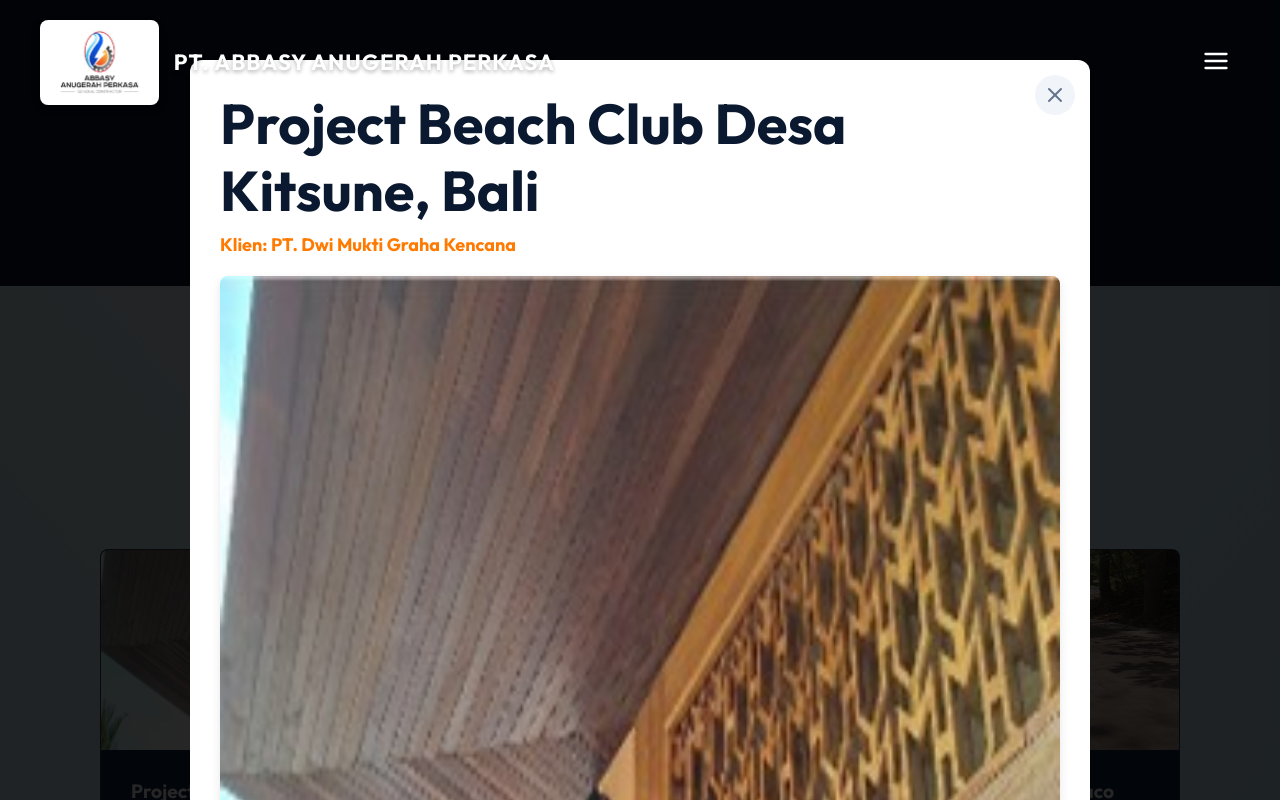
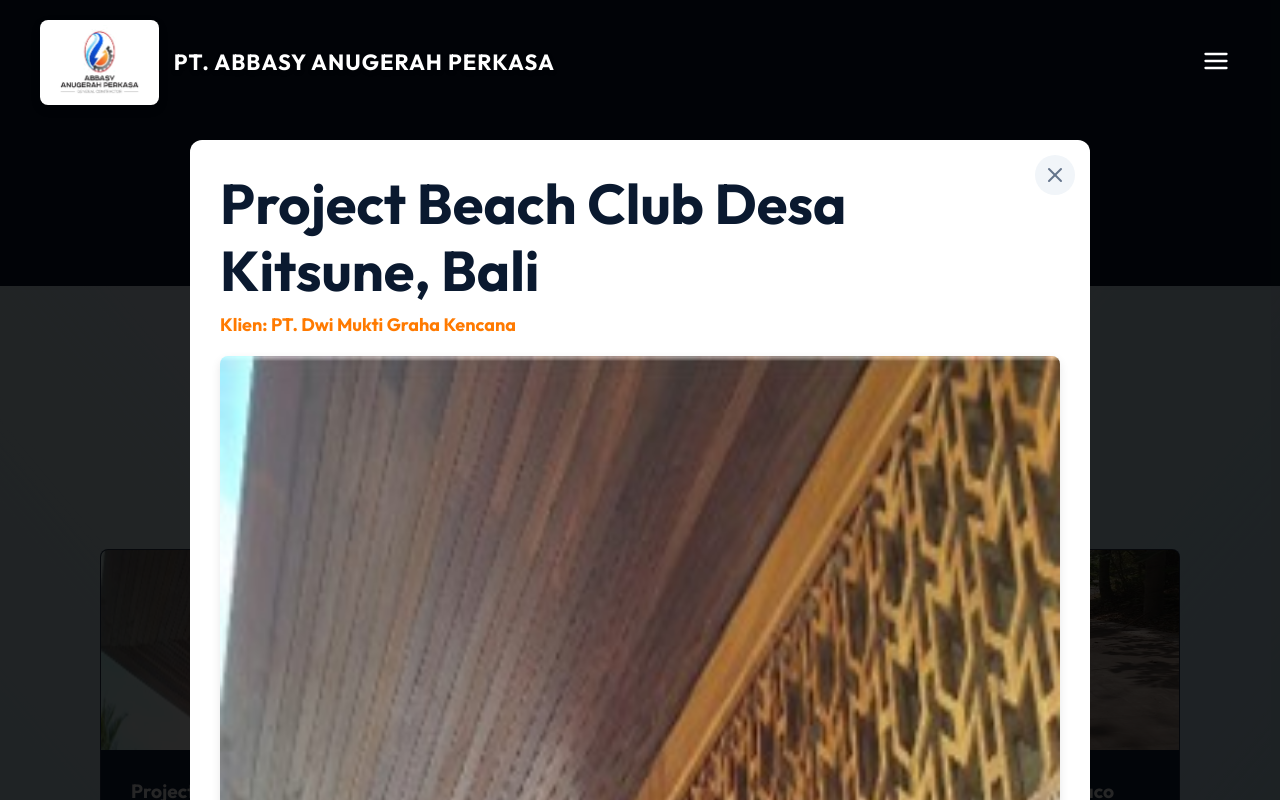
Before and after one commit to Lisan-20/pt-abbasy-web, a React (Vite) app: page /portfolio in a window 1280 px wide. Both pictures are taken after a click on the element 270 px from the left and 752 px from the top of the page. Shown: the top 800 px of the page. Built offline with nearby package versions, Linux system fonts and the light colour scheme.

Commit message:
fix: Place navbar above modals and pad modal content to sit below navbar

```diff
--- a/src/components/Experts.jsx
+++ b/src/components/Experts.jsx
@@ -67,7 +67,7 @@
             style={{
               position: 'fixed', top: 0, left: 0, width: '100vw', height: '100vh',
               backgroundColor: 'rgba(0, 0, 0, 0.8)', zIndex: 9999,
-              display: 'flex', justifyContent: 'center', alignItems: 'center', padding: '20px'
+              display: 'flex', justifyContent: 'center', alignItems: 'center', padding: '120px 20px 40px 20px'
             }}
           >
             <div style={{ position: 'relative', display: 'flex', justifyContent: 'center', alignItems: 'center' }}>
--- a/src/components/Legal.jsx
+++ b/src/components/Legal.jsx
@@ -65,7 +65,7 @@
             initial={{ opacity: 0 }}
             animate={{ opacity: 1 }}
             exit={{ opacity: 0 }}
-            style={{ position: 'fixed', top: 0, left: 0, right: 0, bottom: 0, backgroundColor: 'rgba(0,0,0,0.85)', zIndex: 9999, display: 'flex', flexDirection: 'column', alignItems: 'center', padding: '40px 20px', overflowY: 'auto' }}
+            style={{ position: 'fixed', top: 0, left: 0, right: 0, bottom: 0, backgroundColor: 'rgba(0,0,0,0.85)', zIndex: 9999, display: 'flex', flexDirection: 'column', alignItems: 'center', padding: '120px 20px 40px 20px', overflowY: 'auto' }}
             onClick={() => setIsLightboxOpen(false)}
           >
             <div style={{ width: '100%', maxWidth: '900px', backgroundColor: 'white', borderRadius: '12px', padding: '30px', marginTop: '20px', position: 'relative' }} onClick={e => e.stopPropagation()}>
--- a/src/components/Navbar.css
+++ b/src/components/Navbar.css
@@ -4,7 +4,7 @@
   left: 0;
   right: 0;
   padding: 20px 0;
-  z-index: 1000;
+  z-index: 100000;
   transition: all 0.4s ease;
 }
 
--- a/src/components/Portfolio.jsx
+++ b/src/components/Portfolio.jsx
@@ -71,7 +71,7 @@
             initial={{ opacity: 0 }}
             animate={{ opacity: 1 }}
             exit={{ opacity: 0 }}
-            style={{ position: 'fixed', top: 0, left: 0, right: 0, bottom: 0, backgroundColor: 'rgba(0,0,0,0.85)', zIndex: 9999, display: 'flex', flexDirection: 'column', alignItems: 'center', padding: '40px 20px', overflowY: 'auto' }}
+            style={{ position: 'fixed', top: 0, left: 0, right: 0, bottom: 0, backgroundColor: 'rgba(0,0,0,0.85)', zIndex: 9999, display: 'flex', flexDirection: 'column', alignItems: 'center', padding: '120px 20px 40px 20px', overflowY: 'auto' }}
             onClick={() => setSelectedProject(null)}
           >
             <div style={{ width: '100%', maxWidth: '900px', backgroundColor: 'white', borderRadius: '12px', padding: '30px', marginTop: '20px', position: 'relative' }} onClick={e => e.stopPropagation()}>
```
